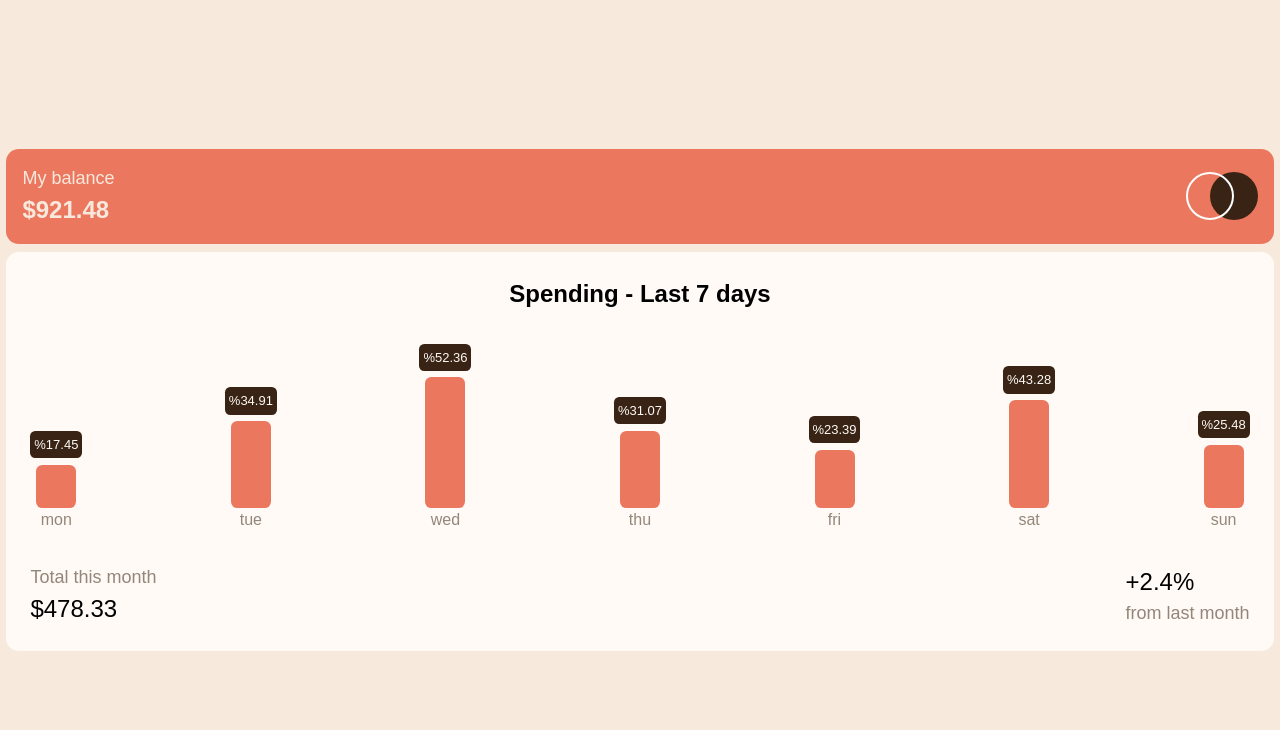
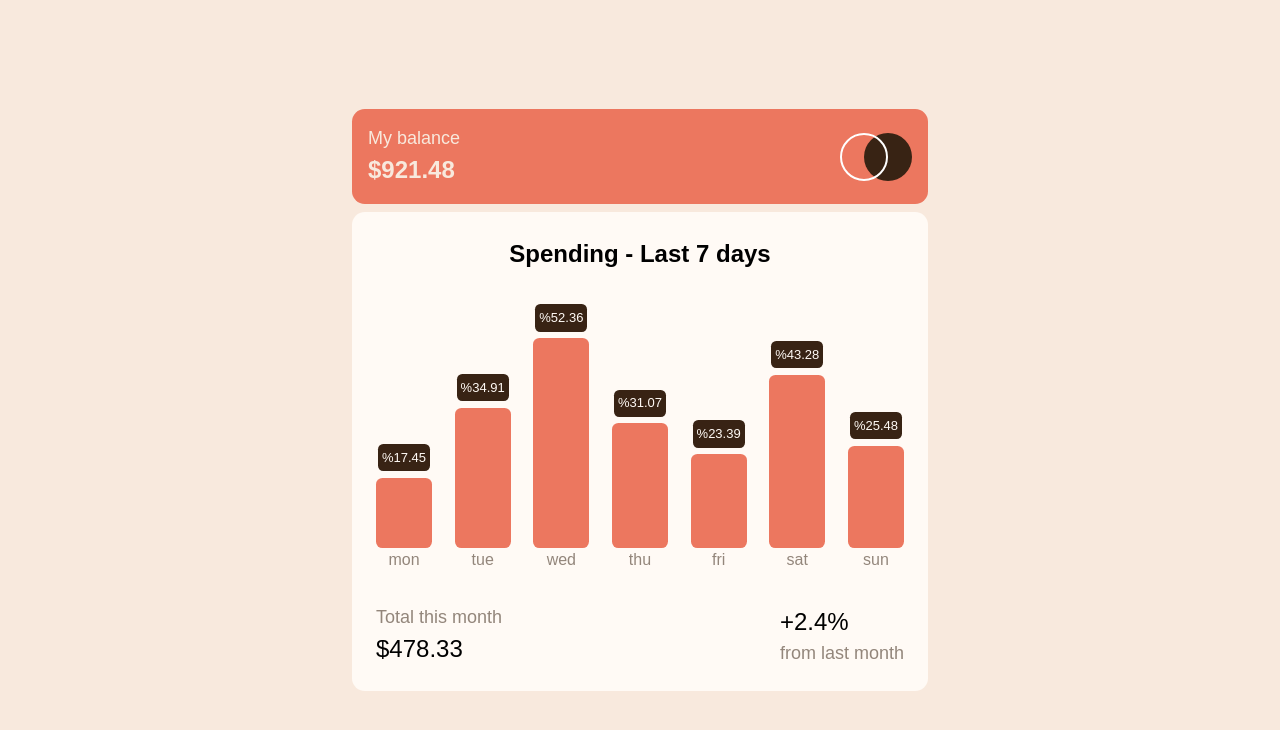
Before and after one commit to SebastianLaka/expenses-chart-component, a Vue app: page / in a window 1280 px wide. Shown: the top 730 px of the page. Built offline with nearby package versions, Linux system fonts and the light colour scheme.

Commit message:
Changed units for media, change class names of charts

```diff
--- a/src/components/chart-component.vue
+++ b/src/components/chart-component.vue
@@ -12,11 +12,11 @@
       </div>
       <div class="body-component">
         <p class="body-component__header">Spending - Last 7 days</p>
-        <div class="chart-diagrams">
-          <div class="mon-chart" v-for="(chartItem, index) in data" :key="index">
-            <p class="mon-chart__day">{{ chartItem.day }}</p>
-            <div class="mon-chart__chart" :style="{ height: chartItem.amount * 2.5 + 'px' }"></div>
-            <p class="mon-chart__chart-value">%{{ chartItem.amount }}</p>
+        <div class="charts">
+          <div class="days-charts" v-for="(chartItem, index) in data" :key="index">
+            <p class="days-charts__day">{{ chartItem.day }}</p>
+            <div class="days-charts__chart" :style="{ height: chartItem.amount * 4 + 'px' }"></div>
+            <p class="days-charts__chart-value">%{{ chartItem.amount }}</p>
           </div>
         </div>
         <div class="chart-body-footer">
@@ -36,13 +36,13 @@
 <style lang="scss" scoped>
 @import '@/assets/colors.scss';
 @import '@/assets/fonts.scss';
-@media (min-width: 375px) {
+@media (min-width: 23.4em) {
     .main-component {
       display: flex;
       align-items: center;
       justify-content: center;
       height: 100svh;
-      padding: 0.4em;
+      padding: 0.3em;
       .chart-component {
         display: flex;
         justify-content: space-between;
@@ -84,11 +84,11 @@
             font-weight: $font-bold-size;
             font-size: $primary-size;
           }
-          .chart-diagrams {
+          .charts {
             display: flex;
             flex-direction: row;
             justify-content: space-between;
-            .mon-chart {
+            .days-charts {
               display: flex;
               flex-direction: column-reverse;
               align-items: center;
@@ -97,7 +97,7 @@
               }
               &__chart {
                 background-color: $soft-red;
-                width: 2em;
+                width: 2.5em;
                 border-radius: 0.4em;
               }
               &__chart-value {
@@ -129,8 +129,7 @@
       }
     }
   }
-
-@media (min-width: 475px) {
+@media (min-width: 26.56em) {
   .main-component {
     .chart-component {
       .chart-header{
@@ -148,10 +147,10 @@
         &__header{
           font-size: $secondary-size;
         }
-        .chart-diagrams {
-          .mon-chart {
+        .charts {
+          .days-charts {
             &__chart {
-              min-width: 2.5em;
+              width: 2.8em;
             }
           }
         }
@@ -171,6 +170,22 @@
     }
   }
 }
+@media (min-width: 36em){
+  .main-component {
+    .chart-component {
+      min-width: 36em;
+      .body-component {
+        .charts {
+          .days-charts {
+            &__chart {
+              width: 3.5em;
+            }
+          }
+        }
+      }
+    }
+  }
+}
 </style>
 <script>
 import dataJson from '@/assets/data.json'
```
